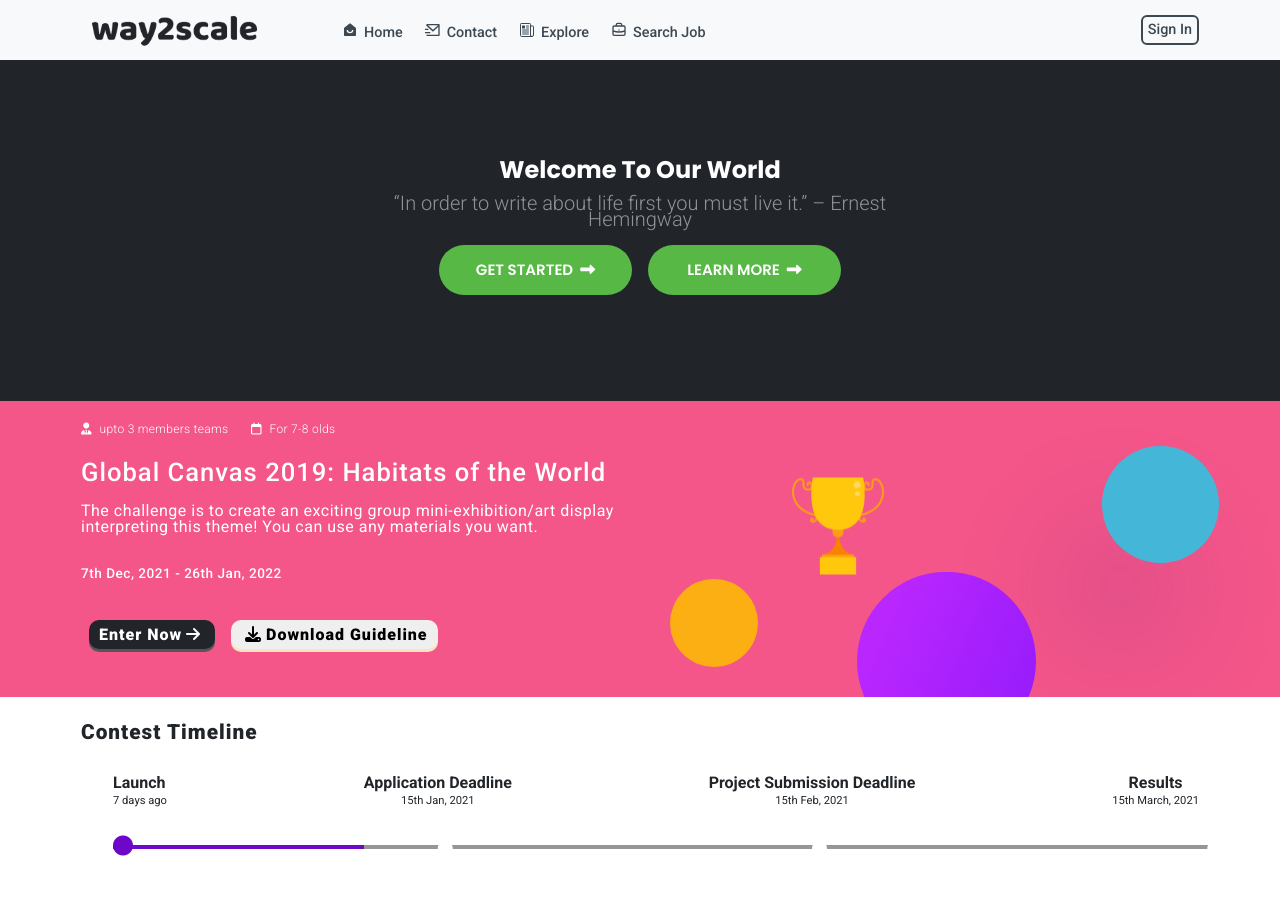
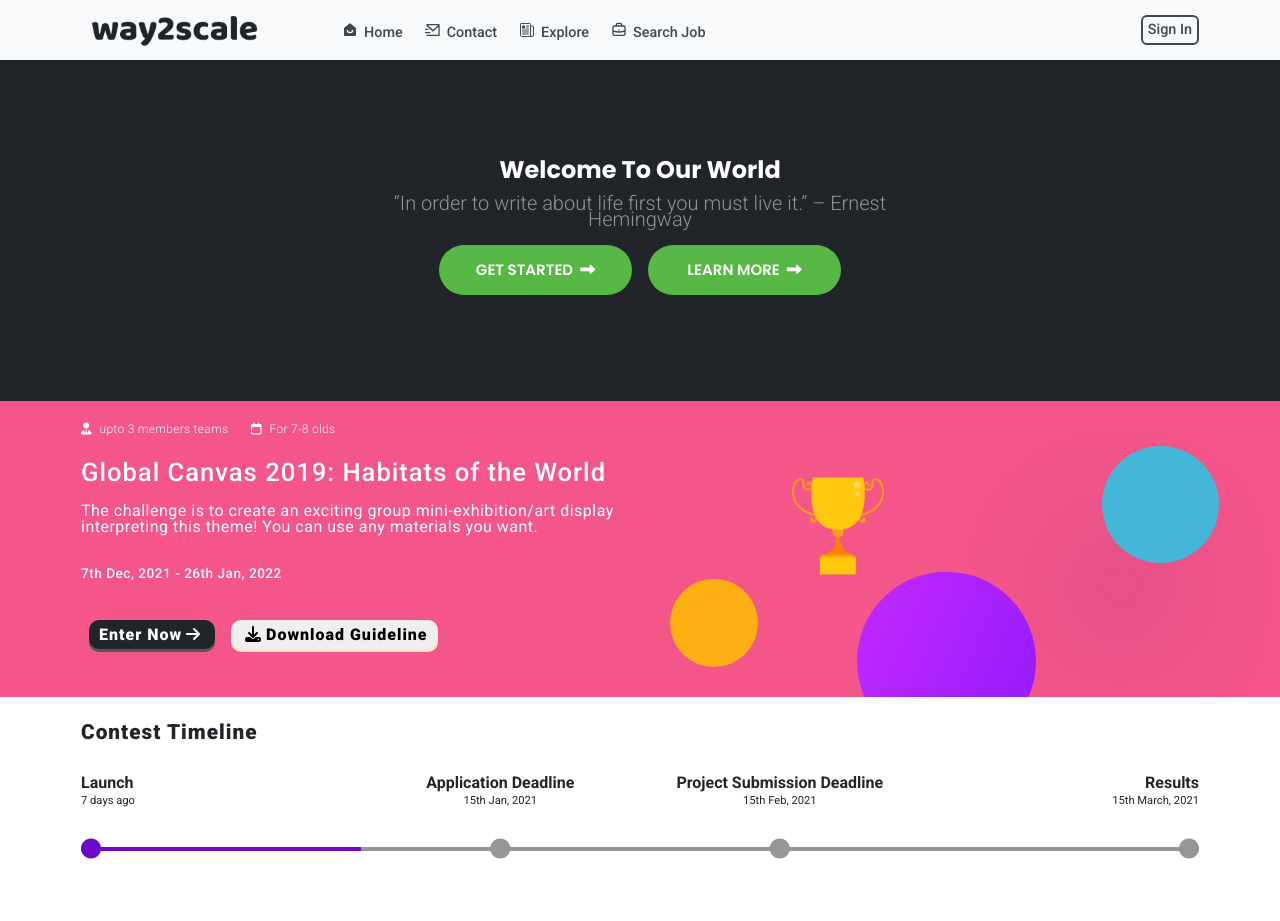
Before and after one commit to DexStarr0/Way2scale, a React (Create React App) app in the folder client/: page / in a window 1280 px wide. Shown: the top 921 px of the page. Built offline with nearby package versions, Linux system fonts and the light colour scheme; no server answers.

Commit message:
fixed timeline

```diff
--- a/client/src/component/Home/Canvas/ContentTimeline.js
+++ b/client/src/component/Home/Canvas/ContentTimeline.js
@@ -14,28 +14,40 @@ export default function ContentTimeline() {
                 <br />
                 <span className="sub-head">7 days ago</span>
                 <br />
-                <i className="fas fa-circle"></i>
+                <div className="progress-box">
+                  <i className="fas fa-circle"></i>
+                  <div className="progress-line"></div>
+                </div>
               </li>
               <li className="step">
                 <span className="head">Application Deadline</span>
                 <br />
                 <span className="sub-head">15th Jan, 2021</span>
                 <br />
-                <i className="fas fa-circle"></i>
+                <div className="progress-box">
+                  <i className="fas fa-circle"></i>
+                  <div className="progress-line"></div>
+                </div>
               </li>
               <li className="step">
                 <span className="head">Project Submission Deadline</span>
                 <br />
                 <span className="sub-head">15th Feb, 2021</span>
                 <br />
-                <i className="fas fa-circle"></i>
+                <div className="progress-box">
+                  <i className="fas fa-circle"></i>
+                  <div className="progress-line"></div>
+                </div>
               </li>
               <li className="step non-active">
                 <span className="head">Results</span>
                 <br />
                 <span className="sub-head">15th March, 2021</span>
                 <br />
-                <i className="fas fa-circle"></i>
+                <div className="progress-box">
+                  <i className="fas fa-circle"></i>
+                  <div className="progress-line"></div>
+                </div>
               </li>
             </ul>
           </div>
--- a/client/src/component/Home/Home.css
+++ b/client/src/component/Home/Home.css
@@ -116,11 +116,11 @@
 
 /* formate-2 */
 .formate-2 {
-  height: 200px;
+  height: 220px;
 }
 .contest-timeline {
   overflow: hidden;
-  height: 200px;
+  height: 220px;
 }
 .subheading {
   line-height: 70px;
@@ -134,39 +134,50 @@
 
 #progress-num {
   list-style: none;
-  display: flex;
   text-align: center;
-  justify-content: space-between;
+  padding: 0;
+  display: grid;
+  grid-template-columns: repeat(4, 1fr);
 }
 
 #progress-num .step {
   position: relative;
 }
-
-.fa-circle {
+#progress-num .step .progress-box {
   position: absolute;
-  bottom: -47px;
-  z-index: 10;
-  display: inline-block;
-  font-size: 15px;
-  /* transform: translate(-50%, 47px); */
-  color: white;
+  bottom: -40px;
+  width: 100%;
 }
 
-#progress-num .step::after {
-  content: "";
+.progress-box i {
   position: absolute;
+  z-index: 2;
+  font-size: 20px;
+  transform: translate(-50%, -50%);
+  color: #969696;
+}
+#progress-num li:nth-of-type(1) i {
+  transform: translate(0, -50%);
+}
+#progress-num li:nth-of-type(4) i {
+  transform: translate(-100%, -50%);
+}
+#progress-num .step .progress-line {
+  position: absolute;
+  transform: translateY(50%);
   left: 0;
-  bottom: -40px;
+  bottom: 0;
   height: 4px;
-  width: 450px;
+  width: 100%;
   background: #969696;
 }
 #progress-num .active {
   text-align: start;
 }
-#progress-num .active::after {
+
+#progress-num .active .progress-line {
   left: 0;
+
   background: #6e07c7;
 }
 #progress-num .active i {
@@ -175,11 +186,9 @@
   color: #6e07c7;
 }
 #progress-num .non-active {
-  left: 0;
+  text-align: end;
 }
-#progress-num .non-active i {
-  left: 95px;
-}
+
 #progress-num .step .head {
   position: relative;
   font-weight: 700;
```
